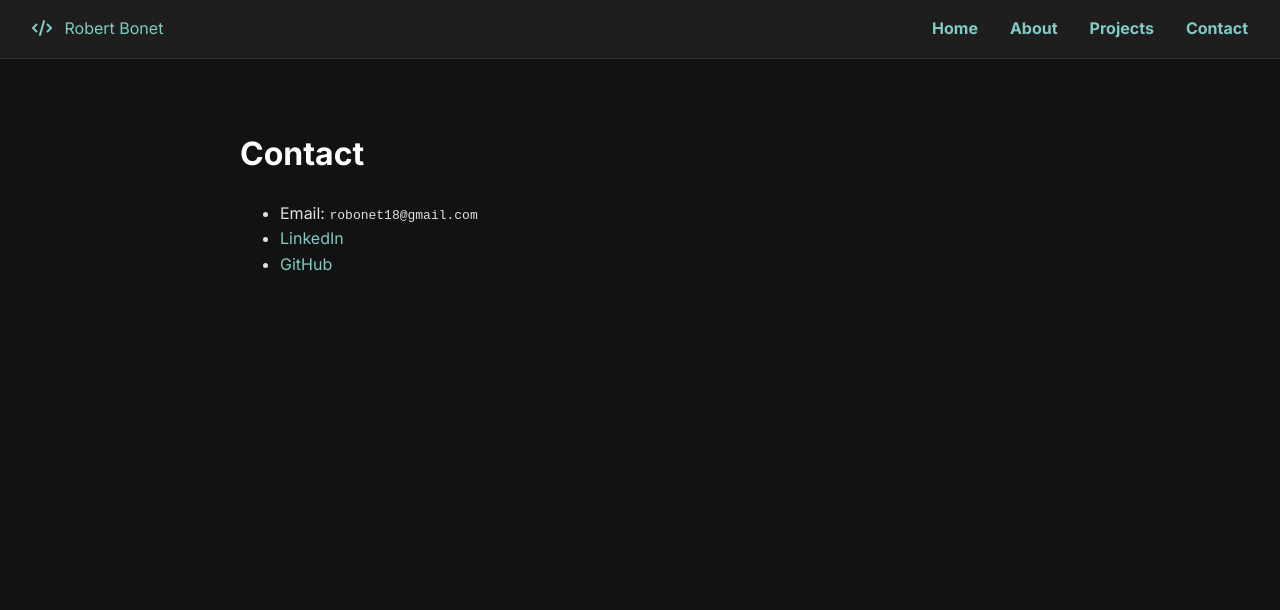
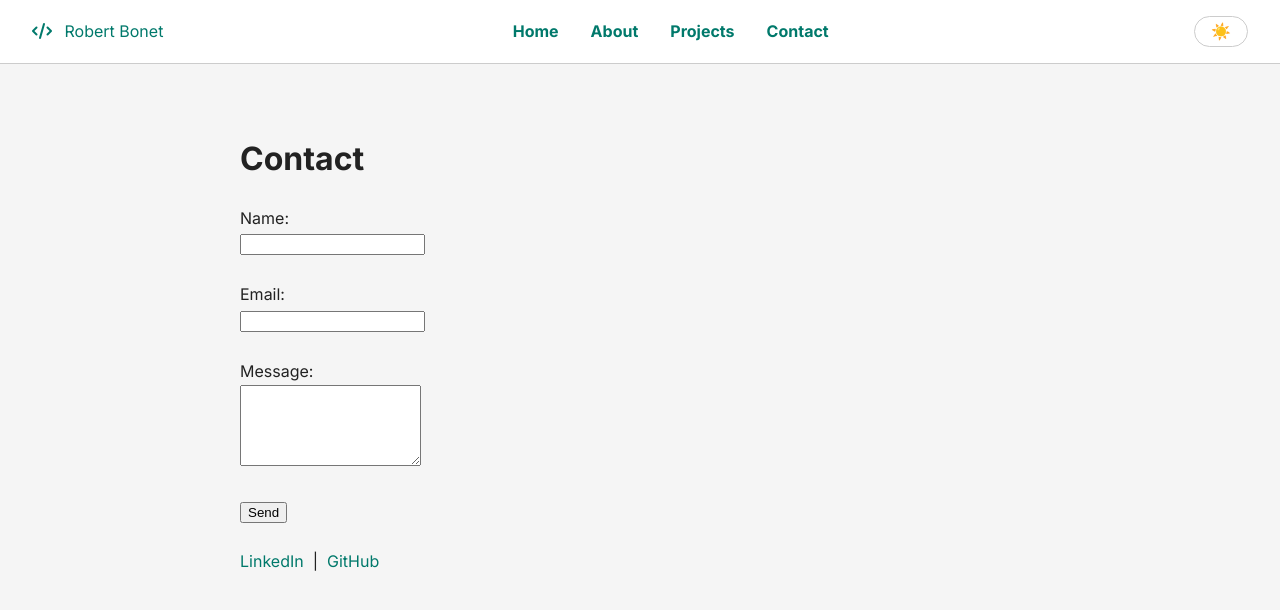
Before and after one commit to vincentbonet/personalwebsite, a Jekyll site: the page built from mysite/pages/contact.markdown, in a window 1280 px wide. Shown: the top 610 px of the page. Built offline with Jekyll 4.4.1, drawn with Linux system fonts in a browser that asks for light colours.

Commit message:
Implement light/dark mode toggle and update styles: add theme toggle button, CSS variables for themes, and refactor homepage layout

```diff
--- a/mysite/_includes/header.html
+++ b/mysite/_includes/header.html
@@ -8,4 +8,25 @@
     <li><a href="{{ '/projects/' | relative_url }}">Projects</a></li>
     <li><a href="{{ '/contact/' | relative_url }}">Contact</a></li>
   </ul>
+  <button class="theme-toggle" id="theme-toggle" aria-label="Toggle light/dark mode">🌙</button>
 </nav>
+
+<script>
+  const toggleBtn = document.getElementById('theme-toggle');
+  const prefersDark = window.matchMedia('(prefers-color-scheme: dark)').matches;
+  function setTheme(theme) {
+    document.documentElement.setAttribute('data-theme', theme);
+    localStorage.setItem('theme', theme);
+    toggleBtn.textContent = theme === 'dark' ? '🌙' : '☀️';
+  }
+  function toggleTheme() {
+    const current = document.documentElement.getAttribute('data-theme') || (prefersDark ? 'dark' : 'light');
+    setTheme(current === 'dark' ? 'light' : 'dark');
+  }
+  toggleBtn.addEventListener('click', toggleTheme);
+  (function() {
+    const saved = localStorage.getItem('theme');
+    if (saved) setTheme(saved);
+    else setTheme(prefersDark ? 'dark' : 'light');
+  })();
+</script>
--- a/mysite/assets/css/main.css
+++ b/mysite/assets/css/main.css
@@ -1,15 +1,35 @@
+
+:root {
+  --bg: #121212;
+  --text: #e0e0e0;
+  --accent: #80cbc4;
+  --navbar: #1e1e1e;
+  --border: #333;
+  --heading: #fff;
+}
+
+[data-theme="light"] {
+  --bg: #f5f5f5;
+  --text: #222;
+  --accent: #00796b;
+  --navbar: #fff;
+  --border: #ccc;
+  --heading: #222;
+}
+
 body {
   margin: 0;
   padding: 0;
-  background: #121212;
-  color: #e0e0e0;
+  background: var(--bg);
+  color: var(--text);
   font-family: 'Inter', sans-serif;
   line-height: 1.6;
   scroll-behavior: smooth;
+  transition: background 0.3s, color 0.3s;
 }
 
 a {
-  color: #80cbc4;
+  color: var(--accent);
   text-decoration: none;
 }
 a:hover {
@@ -20,12 +40,12 @@ a:hover {
   display: flex;
   justify-content: space-between;
   align-items: center;
-  background: #1e1e1e;
+  background: var(--navbar);
   padding: 1rem 2rem;
   position: sticky;
   top: 0;
   z-index: 1000;
-  border-bottom: 1px solid #333;
+  border-bottom: 1px solid var(--border);
 }
 
 .nav-links {
@@ -51,10 +71,27 @@ a:hover {
 }
 
 h1, h2, h3 {
-  color: #ffffff;
+  color: var(--heading);
 }
 
 .fa-code {
   margin-right: 0.5rem;
-  color: #80cbc4;
+  color: var(--accent);
 }
+
+/* Light/Dark mode toggle button */
+.theme-toggle {
+  background: none;
+  border: 1px solid var(--border);
+  color: var(--accent);
+  border-radius: 1.5rem;
+  padding: 0.3rem 1rem;
+  cursor: pointer;
+  margin-left: 1rem;
+  font-size: 1rem;
+  transition: background 0.2s, color 0.2s;
+}
+.theme-toggle:hover {
+  background: var(--accent);
+  color: var(--bg);
+}
--- a/mysite/index.markdown
+++ b/mysite/index.markdown
@@ -1,8 +1,4 @@
 ---
-layout: default
+layout: home
 title: Home
 ---
-
-# Welcome to My Site
-
-This is the homepage.
--- a/mysite/pages/about.markdown
+++ b/mysite/pages/about.markdown
@@ -10,4 +10,4 @@ I am a computer science student in my senior year, with one more semester to go
 
 # About this website
 
-I built this website using [Jekyll](https://jekyllrb.com/), a static site generator written in Ruby. The reason I chose Jekyll was how simple and straightforward it is to input necessary information, and how easy it is for anyone to access what they need to access.
+I built this website using [Jekyll](https://jekyllrb.com/), a static site generator written in Ruby. The reason I chose Jekyll was how simple and straightforward it is to input necessary information, and how easy it is for anyone to access what they need to
--- a/mysite/pages/contact.markdown
+++ b/mysite/pages/contact.markdown
@@ -6,6 +6,17 @@ permalink: /contact/
 
 # Contact
 
-- Email: `robonet18@gmail.com`
-- [LinkedIn](#)
-- [GitHub](https://github.com/vincentbonet)
+<form action="https://formspree.io/f/mwkgyyqg" method="POST" autocomplete="off">
+  <label for="name">Name:</label><br>
+  <input type="text" id="name" name="name" required><br><br>
+  <label for="email">Email:</label><br>
+  <input type="email" id="email" name="email" required><br><br>
+  <label for="message">Message:</label><br>
+  <textarea id="message" name="message" rows="5" required></textarea><br><br>
+  <input type="text" name="_gotcha" style="display:none">
+  <button type="submit">Send</button>
+</form>
+
+<div style="margin-top:1.5rem;">
+  <a href="#">LinkedIn</a> &nbsp;|&nbsp; <a href="https://github.com/vincentbonet">GitHub</a>
+</div>
--- a/mysite/pages/projects.markdown
+++ b/mysite/pages/projects.markdown
@@ -46,6 +46,6 @@ A computational engine built to calculate **Lucas Numbers**
 ![Jekyll](https://img.shields.io/badge/Jekyll-CC0000?style=flat-square&logo=jekyll&logoColor=white)
 ![Markdown](https://img.shields.io/badge/Markdown-000000?style=flat-square&logo=markdown&logoColor=white)
 
-Personal website created using Jekyll
+This website
 
 ---
```
Also changed, not shown: mysite/_layouts/home.html (added, +40 -0 lines).
